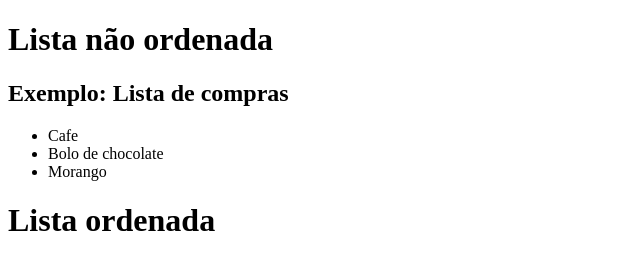
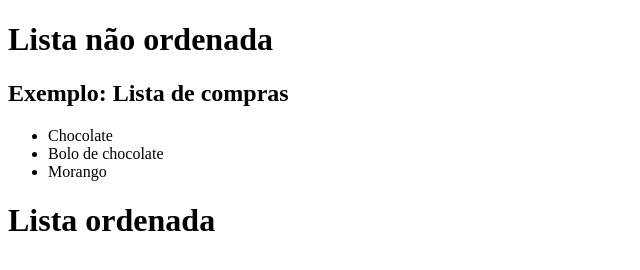
Before and after one commit to Dev-Pamella/aula-tabela, a plain HTML site: page index.html in a window 1280 px wide. Shown: the full height of the page, 0-640 px from the left. Drawn offline with Linux system fonts and the light colour scheme.

Commit message:
mudando cafe para chocolate

```diff
--- a/index.html
+++ b/index.html
@@ -9,7 +9,7 @@
     <h1>Lista não ordenada</h1>
     <h2>Exemplo: Lista de compras</h2>
     <ul>
-        <li>Cafe</li>
+        <li>Chocolate</li>
         <li>Bolo de chocolate</li>
         <li>Morango</li>
         <!-- ul>li*algum numero = cria ul e li a quantidade que tu colocou -->
```
